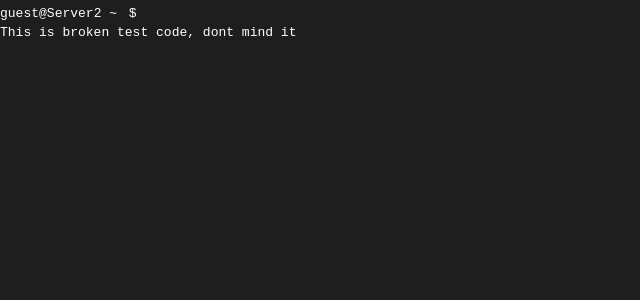
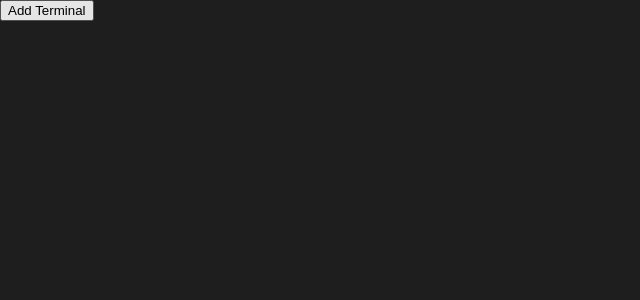
Before and after one commit to Nygosaki/portfolio-site, a React (Create React App) app: page / in a window 1280 px wide. Shown: the top 300 px of the page, without its empty margins (0-640 px from the left). Built offline with nearby package versions, Linux system fonts and the light colour scheme.

Commit message:
added history

```diff
--- a/src/Terminal.js
+++ b/src/Terminal.js
@@ -2,23 +2,41 @@ import React, { useState } from 'react';
 import './terminal.css';
 
 
+function App() {
+  const [terminals, setTerminals] = useState([]);
+
+  const focus = () => {
+    const inputs = document.querySelectorAll('.terminal input');
+    const inputNewestIndex = inputs.length - 1
+    const inputNewest = inputs.item(inputNewestIndex)
+    inputNewest.focus();
+  };
+
+  document.addEventListener('click', focus);
+
+  const addTerminal = () => {
+    setTerminals([...terminals, <Terminal key={terminals.length} />]);
+  };
+
+  return (
+    <div>
+      <button onClick={addTerminal}>Add Terminal</button>
+      <div className="terminals-container">{terminals}</div>
+    </div>
+  );
+}
+
 function Terminal() {
     const [input, setInput] = useState('');
-    const [output, setOutput] = useState('This is broken test code, dont mind it');
+    const [output, setOutput] = useState("test output");
     const [user, setUser] = useState('guest');
     const [host, setHost] = useState('Server2');
     const [history, setHistory] = useState([]);
     const [historyIndex, setHistoryIndex] = useState(0);
 
-    const focus = () => {
-      document.querySelector('input').focus();
-    };
-
-    document.addEventListener('click', focus);
-
     return (
         <div class="terminal">
-            <label for="name">{user}@{host} ~</label>  {/*TODO set Server2 to IP adress, guest to user*/}
+            <label htmlFor="name">{user}@{host} ~</label>
             <input
                 type="text"
                 value={input}
@@ -26,8 +44,11 @@ function Terminal() {
                 autoFocus={true}
                 onKeyDown={(e) => {
                     if (e.key === 'Enter') {
-                        handleCommand(input, setOutput, setUser, setHost, setHistory, setHistoryIndex, history, historyIndex);
-                        setInput('');
+                        handleCommand(input, setOutput, output, setUser, setHost, setHistory, setHistoryIndex, history, historyIndex);
+                        const inputs = document.querySelectorAll('.terminal input');
+                        const inputNewestIndex = inputs.length - 1
+                        const inputNewest = inputs.item(inputNewestIndex)
+                        inputNewest.disabled = true;
                     } else if (e.key === 'ArrowUp') {
                         // Make sure that the history index is within the bounds of the history list
                         if (historyIndex !== 0) {
@@ -54,7 +75,7 @@ function Terminal() {
     );
   }
 
-  function handleCommand(inputCommand, setOutput, setUser, setHost, setHistory, setHistoryIndex, history, historyIndex) {
+  function handleCommand(inputCommand, setOutput, output, setUser, setHost, setHistory, setHistoryIndex, history, historyIndex) {
     setHistory([...history, inputCommand]);
     setHistoryIndex(history.length + 1)
     console.debug("You just confirmed a command!")
@@ -62,10 +83,10 @@ function Terminal() {
     console.debug(historyIndex)
     switch (inputCommand.split(' ')[0]) {
       case 'hello':
-        setOutput('Hello, world!');
+        setOutput("Hi!");
         break;
       case 'bye':
-        setOutput('Goodbye!');
+        setOutput("Bye!");
         break;
       case 'setuser':
         setUser(inputCommand.split(' ')[1]);
@@ -79,4 +100,4 @@ function Terminal() {
   }
 
 
-export default Terminal;
+export default App;
--- a/src/terminal.css
+++ b/src/terminal.css
@@ -4,11 +4,16 @@ body {
     color: white;
   }
 
+  .terminals-container {
+    /* Add styles to control the layout of multiple terminals */
+    display: flex;
+    flex-direction: column; /* Display terminals in a column layout */
+    align-items: flex-start; /* Align terminals to the left within the container */
+  }
+
   .terminal {
-    width: 800px;
-    height: 600px;
     line-height: 0.5;
-    padding-top: 10px;
+    white-space: nowrap; /* Prevent text from wrapping */
   }
 
   .terminal input {
@@ -19,6 +24,11 @@ body {
     height: 0%;
   }
 
+  .terminal p {
+    margin: 0; /* Remove the margin */
+    margin-top: 9px; /* Add margin to the top only */
+  }
+
   .terminal-cursor {
     color: blinking;
   }
```
Also changed, not shown: src/todo.txt (added), 1 other file (tests, documents, lock files or other folders).
